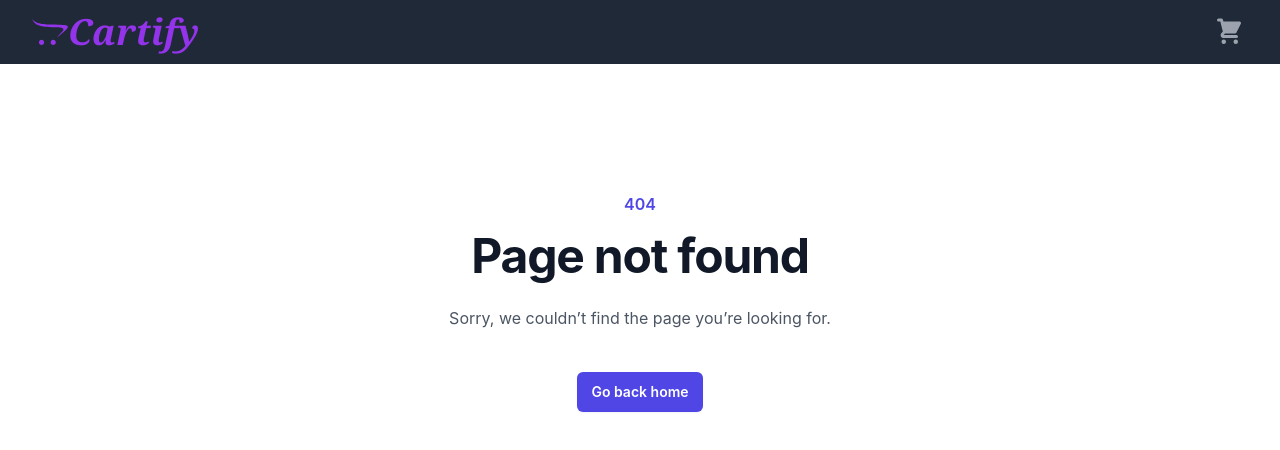
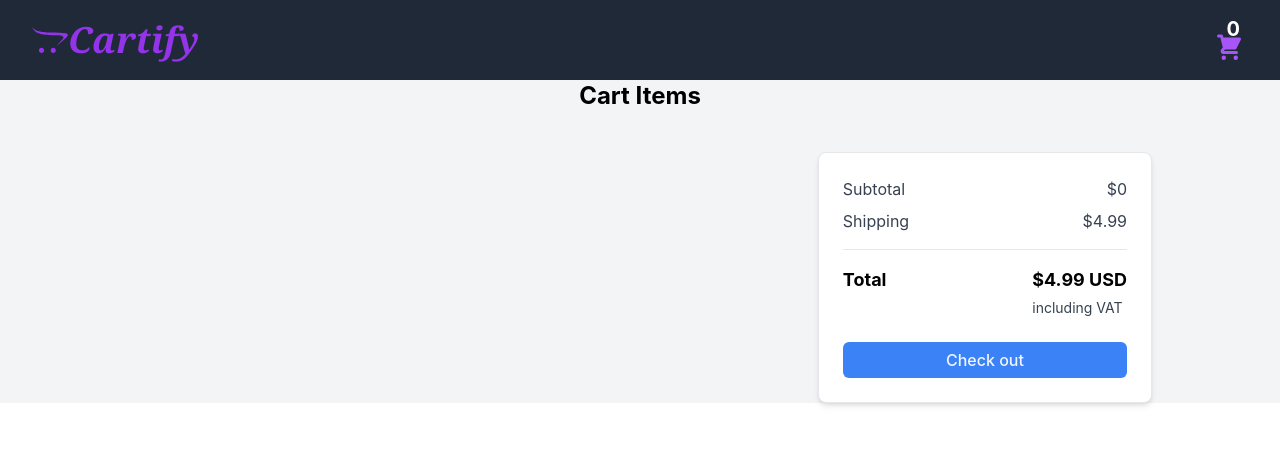
Before and after one commit to rahulbatra-19/Cartify, a React (Create React App) app: page /cart in a window 1280 px wide. Before the commit this address had no page. Shown: the top 450 px of the page. Built offline with nearby package versions, Linux system fonts and the light colour scheme.

Commit message:
Added Cart component

```diff
--- a/src/actions/index.js
+++ b/src/actions/index.js
@@ -3,7 +3,8 @@ export const FETCH_PRODUCTS = "FETCH_PRODUCTS";
 export const FETCH_PRODUCT = "FETCH_PRODUCT";
 export const SORT_PRODUCTSINSC = "SORT_PRODUCTSINSC";
 export const SORT_PRODUCTSDESC = "SORT_PRODUCTSDESC";
-
+export const ADD_TO_CART = "ADD_TO_CART";
+export const REMOVE_FROM_CART = "REMOVE_FROM_CART";
 export function fetchProducts(category) {
   const url = "https://excommerce-products.onrender.com/products";
   return function (dispatch) {
@@ -26,23 +27,19 @@ export function fetchProducts(category) {
   };
 }
 
-// export function fetchProduct(product) {
-//   const url = `https://excommerce-products.onrender.com/products/${id}`;
-//   return function (disptach) {
-//     axios
-//       .get(url)
-//       .then((response) => {
-//         // Handle the response data
-//         let product = response.data;
-//         console.log("haha", product);
-//         disptach(fetchingProduct(product));
-//       })
-//       .catch((error) => {
-//         // Handle errors
-//         console.error("Error fetching data:", error);
-//       });
-//   };
-// }
+export function AddProductToCart(product) {
+  return {
+    type: ADD_TO_CART,
+    product,
+  };
+}
+
+export function RemoveProductFromCart(product) {
+  return {
+    type: REMOVE_FROM_CART,
+    product,
+  };
+}
 
 export function fetchProduct(product) {
   return {
--- a/src/components/App.js
+++ b/src/components/App.js
@@ -1,6 +1,6 @@
 import { Route, Routes } from "react-router-dom";
 import Navbar from "./Navbar";
-import { Home, Page404, ProductPage } from "../pages";
+import { Home, Page404, ProductPage, CartPage } from "../pages";
 import { Provider } from "react-redux"; // Import Provider
 
 function App(props) {
@@ -11,6 +11,7 @@ function App(props) {
         <Routes>
           <Route path="/" element={<Home />} />
           <Route path="/product/:id" element={<ProductPage />} />
+          <Route path="/cart" element={<CartPage />} />
           <Route path="*" element={<Page404 />} />
         </Routes>
       </div>
--- a/src/components/Navbar.js
+++ b/src/components/Navbar.js
@@ -1,28 +1,33 @@
 import { HiShoppingCart } from "react-icons/hi";
 import { FaOpencart } from "react-icons/fa";
 import { Link } from "react-router-dom";
-const Navbar = () => {
+import { connect } from "react-redux";
+const Navbar = (props) => {
+  const { cartProducts } = props;
+  const cartValue = cartProducts.length;
   return (
-    <nav className="bg-gray-800">
+    <nav className="bg-gray-800 h-20">
       <div className="mx-auto max-w-7xl px-2 sm:px-6 lg:px-8">
         <div className="relative flex h-16 items-center justify-between">
           <div className="flex flex-1 items-center justify-center sm:items-stretch sm:justify-start">
             <Link to={"/"}>
-              <div className="flex flex-shrink-0 items-center font-bold font-serif text-purple-600 text-4xl italic">
+              <div className="flex mt-4 flex-shrink-0 items-center font-bold font-serif text-purple-600 text-4xl italic">
                 <FaOpencart />
                 Cartify
               </div>
             </Link>
           </div>
           <div className="absolute inset-y-0 right-0 flex items-center pr-2 sm:static sm:inset-auto sm:ml-6 sm:pr-0">
-            <button
+            <Link
+              to={"cart"}
               type="button"
-              className="relative rounded-full bg-gray-800 p-1 text-gray-400 hover:text-white focus:outline-none focus:ring-2 focus:ring-white focus:ring-offset-2 focus:ring-offset-gray-800"
+              className=" relative rounded-full bg-gray-800 p-1 text-gray-400 hover:text-white focus:outline-none focus:ring-2 focus:ring-white focus:ring-offset-2 focus:ring-offset-gray-800"
             >
-              <span className="absolute -inset-1.5"></span>
-              <span className="sr-only">View notifications</span>
-              <HiShoppingCart className="text-3xl" />
-            </button>
+              <span className="cartCount top-4 text-xl text-white font-bold right-1 bg-transparent">
+                {cartValue}
+              </span>
+              <HiShoppingCart className="text-3xl mt-8 text-purple-500" />
+            </Link>
           </div>
         </div>
       </div>
@@ -30,4 +35,11 @@ const Navbar = () => {
   );
 };
 
-export default Navbar;
+const mapStateToProps = (state) => {
+  return {
+    cartProducts: state.cartProducts, // Assuming your state has a "products" property
+  };
+};
+
+// Connect the component to Redux and export it
+export default connect(mapStateToProps)(Navbar);
--- a/src/components/ProductCard.jsx
+++ b/src/components/ProductCard.jsx
@@ -1,14 +1,18 @@
 import { FaStar } from 'react-icons/fa';
 import { Navigate, redirect } from 'react-router-dom';
-import { fetchProduct } from '../actions';
+import { fetchProduct, AddProductToCart } from '../actions';
 import { useNavigate } from 'react-router-dom';
 const ProductCard = (props) => {
-  const { product } = props;
+  const { product, cartProducts } = props;
   const Navigate = useNavigate();
   const handleRedirect = () => {
 
     props.dispatch(fetchProduct(product));
     Navigate(`/product/${product.id}`);
+  }
+  const handleAddProductToCart = (e) => {
+    e.stopPropagation();
+    props.dispatch(AddProductToCart(product));
   }
   return (
     <li key={product.id} className=" border-solid p-5 border-b-2 justify-between gap-x-6 py-5" onClick={handleRedirect}>
@@ -19,8 +23,15 @@ const ProductCard = (props) => {
           <p className="mt-1  text-s leading-5 text-gray-500">{product.rating.rate}<FaStar className="inline text-yellow-400 mb-1" /> ({product.rating.count})</p>
           <p className="mt-5 text-sm h-fit md:mb-4 lg:mb-0 leading-6 text-gray-900">{product.description}</p>
           <div className="text-4xl justify-between font-bold lg:flex sm:inline  text-gray-900">
-          <span className="mt-7">${product.price}</span>
-          <button className="bg-gray-900 lg:mr-80  mt-5 text-white block rounded-md px-3 py-2 text-base font-medium ">Add to Cart</button>
+            <span className="mt-7">${product.price}</span>
+            {cartProducts.find(produc => produc.id === product.id)!== undefined ?
+              <button className="bg-gray-300 lg:mr-80  mt-5 text-white block rounded-md px-3 py-2 text-base font-medium "
+                onClick={(e) => {
+                    e.stopPropagation();
+                  }}>Added to Cart</button>
+              :
+              <button className="bg-gray-900 lg:mr-80  mt-5 text-white block rounded-md px-3 py-2 text-base font-medium " onClick={handleAddProductToCart}>Add to Cart</button>
+            }
           </div>
         </div>
       </div>
--- /dev/null
+++ b/src/pages/CartPage.js
@@ -0,0 +1,113 @@
+import { connect } from "react-redux";
+import { RemoveProductFromCart } from "../actions";
+
+const CartPage = (props) => {
+  const { cartProducts } = props;
+  let TotalPrice = 0;
+  cartProducts.map((product) => {
+    TotalPrice += product.price;
+  });
+  return (
+    <div className="h-fit bg-gray-100 ">
+      <h1 className="mb-10 text-center text-2xl font-bold">Cart Items</h1>
+      <div className="mx-auto max-w-5xl justify-center px-6 md:flex md:space-x-6 xl:px-0">
+        <div className="rounded-lg md:w-2/3">
+          {cartProducts.map((product) => (
+            <div
+              className="justify-between mb-6 rounded-lg bg-white p-6 shadow-md sm:flex sm:justify-start"
+              key={`product${product.id}`}
+            >
+              <img
+                src={product.image}
+                alt="product-image"
+                className="w-full rounded-lg sm:w-40"
+              />
+              <div className="sm:ml-4 sm:flex sm:w-full sm:justify-between">
+                <div className="mt-5 sm:mt-0">
+                  <h2 className="text-lg font-bold text-gray-900">
+                    {product.title}
+                  </h2>
+                </div>
+                <div className="mt-4 flex justify-between sm:space-y-32 sm:mt-0 sm:block sm:space-x-6">
+                  {/* <div className="flex items-center border-gray-100">
+                    <span className="cursor-pointer rounded-l bg-gray-100 py-1 px-3.5 duration-100 hover:bg-blue-500 hover:text-blue-50">
+                      {" "}
+                      -{" "}
+                    </span>
+                    <input
+                      className="h-8 w-8 border bg-white text-center text-xs outline-none"
+                      type="number"
+                      value="2"
+                      min="1"
+                    />
+                    <span className="cursor-pointer rounded-r bg-gray-100 py-1 px-3 duration-100 hover:bg-blue-500 hover:text-blue-50">
+                      {" "}
+                      +{" "}
+                    </span>
+                  </div> */}
+                  <div
+                    className="flex items-center justify-end space-x-4 "
+                    onClick={() => {
+                      props.dispatch(RemoveProductFromCart(product));
+                    }}
+                  >
+                    <svg
+                      xmlns="http://www.w3.org/2000/svg"
+                      fill="none"
+                      viewBox="0 0 24 24"
+                      stroke-width="1.5"
+                      stroke="currentColor"
+                      className="h-5 w-5 cursor-pointer duration-150 hover:text-red-500"
+                    >
+                      <path
+                        stroke-linecap="round"
+                        stroke-linejoin="round"
+                        d="M6 18L18 6M6 6l12 12"
+                      />
+                    </svg>
+                  </div>
+                  <p className="text-sm  font-bold justify-self-center">
+                    ${product.price}
+                  </p>
+                </div>
+              </div>
+            </div>
+          ))}
+        </div>
+        {/* <!-- Sub total --> */}
+        <div className="mt-6 h-full rounded-lg border bg-white p-6 shadow-md md:mt-0 md:w-1/3">
+          <div className="mb-2 flex justify-between">
+            <p className="text-gray-700">Subtotal</p>
+            <p className="text-gray-700">${TotalPrice}</p>
+          </div>
+          <div className="flex justify-between">
+            <p className="text-gray-700">Shipping</p>
+            <p className="text-gray-700">$4.99</p>
+          </div>
+          <hr className="my-4" />
+          <div className="flex justify-between">
+            <p className="text-lg font-bold">Total</p>
+            <div className="">
+              <p className="mb-1 text-lg font-bold">
+                ${(TotalPrice + 4.99).toFixed(2)} USD
+              </p>
+              <p className="text-sm text-gray-700">including VAT</p>
+            </div>
+          </div>
+          <button className="mt-6 w-full rounded-md bg-blue-500 py-1.5 font-medium text-blue-50 hover:bg-blue-600">
+            Check out
+          </button>
+        </div>
+      </div>
+    </div>
+  );
+};
+
+const mapStateToProps = (state) => {
+  return {
+    cartProducts: state.cartProducts,
+  };
+};
+
+// Connect the component to Redux and export it
+export default connect(mapStateToProps)(CartPage);
--- a/src/pages/Home.js
+++ b/src/pages/Home.js
@@ -50,7 +50,7 @@ class Home extends React.Component {
     // });
   };
   render() {
-    const { products } = this.props;
+    const { products, cartProducts } = this.props;
     const {
       sortClicked,
       showFilters,
@@ -179,7 +179,8 @@ class Home extends React.Component {
             </div>
           )}
           <main className=" px-2 sm:pxl-3 lg:pl-3">
-            <div className="flex items-baseline border-b border-gray-200 pb-6 pt-6 mr-6 justify-end">
+            <div className="flex items-baseline border-b border-gray-200 pb-6 pt-6 mr-6 justify-between">
+              <button className="rounded-full p-1 text-white bg-blue-700">Add Product +</button>
               <div className="flex">
                 <div className="relative inline-block text-left">
                   <div>
@@ -263,9 +264,7 @@ class Home extends React.Component {
                               sortClicked: !sortClicked,
                               sortSelected: !sortSelected,
                             });
-                            this.props.dispatch(
-                              sortProductsInsc(products)
-                            );
+                            this.props.dispatch(sortProductsInsc(products));
                           }}
                         >
                           Price: Low to High
@@ -281,9 +280,7 @@ class Home extends React.Component {
                               sortClicked: !sortClicked,
                               sortSelected: !sortSelected,
                             });
-                            this.props.dispatch(
-                              sortProductsDesc(products)
-                            );
+                            this.props.dispatch(sortProductsDesc(products));
                           }}
                         >
                           Price: High to Low
@@ -395,6 +392,7 @@ class Home extends React.Component {
                       product={product}
                       key={`product-${index}`}
                       dispatch={this.props.dispatch}
+                      cartProducts={cartProducts}
                     />
                   ))}
                 </ul>
@@ -409,7 +407,8 @@ class Home extends React.Component {
 
 const mapStateToProps = (state) => {
   return {
-    products: state.products, // Assuming your state has a "products" property
+    products: state.products,
+    cartProducts: state.cartProducts, // Assuming your state has a "products" property
   };
 };
 
--- a/src/pages/ProductPage.js
+++ b/src/pages/ProductPage.js
@@ -2,6 +2,7 @@ import React from "react";
 import Loader from "../components/Loader";
 // import { connect } from "react-redux";
 import { connect } from "react-redux";
+import { AddProductToCart } from "../actions";
 
 class ProductPage extends React.Component {
   constructor(props) {
@@ -13,17 +14,17 @@ class ProductPage extends React.Component {
   componentDidMount() {
     console.log("StatePRoduct", this.props);
   }
-  shouldComponentUpdate(nextProps, nextState) {
-    // Check the condition for re-rendering
-    return this.state.shouldUpdate !== nextState.shouldUpdate;
-  }
+  // shouldComponentUpdate(nextProps, nextState) {
+  //   // Check the condition for re-rendering
+  //   return this.state.shouldUpdate !== nextState.shouldUpdate;
+  // }
+  handleAddToCart = (e) => {
+    e.stopPropagation();
+    this.props.dispatch(AddProductToCart(this.props.product));
+  };
 
   render() {
-    const { product, loading } = this.props;
-    this.setState({
-      loadingComp: loading,
-    });
-    console.log("rendered", product);
+    const { product, cartProducts } = this.props;
     const rate = Math.round(product.rating.rate);
 
     return (
@@ -100,14 +101,23 @@ class ProductPage extends React.Component {
                 </div>
               </div>
 
-              <form class="mt-10">
+              {cartProducts.find((product) => product.id === product.id) ? (
                 <button
-                  type="submit"
+                  class="mt-10 flex w-full items-center justify-center rounded-md border border-transparent bg-yellow-400 px-8 py-3 text-base font-medium text-white hover:bg-yellow-500 focus:outline-none focus:ring-2 focus:bg-yellow-600 focus:ring-offset-2"
+                  onClick={(e) => {
+                    e.stopPropagation();
+                  }}
+                >
+                  Added to Cart
+                </button>
+              ) : (
+                <button
                   class="mt-10 flex w-full items-center justify-center rounded-md border border-transparent bg-indigo-600 px-8 py-3 text-base font-medium text-white hover:bg-indigo-700 focus:outline-none focus:ring-2 focus:ring-indigo-500 focus:ring-offset-2"
+                  onClick={this.handleAddToCart}
                 >
-                  Add to bag
+                  Add to cart
                 </button>
-              </form>
+              )}
             </div>
 
             <div class="py-10 lg:col-span-2 lg:col-start-1 lg:border-r lg:border-gray-200 lg:pb-16 lg:pr-8 lg:pt-6">
@@ -129,7 +139,8 @@ class ProductPage extends React.Component {
 
 const mapStateToProps = (state) => {
   return {
-    product: state.product, // Assuming your state has a "product" property
+    product: state.product,
+    cartProducts: state.cartProducts,
   };
 };
 
--- a/src/pages/index.js
+++ b/src/pages/index.js
@@ -1,7 +1,8 @@
 import Home from "./Home";
 import Page404 from "./Page404";
 import ProductPage from "./ProductPage";
+import CartPage from "./CartPage";
 
 export * from "./Home";
 
-export { Home, Page404, ProductPage };
+export { Home, Page404, ProductPage, CartPage };
--- a/src/reducers/index.js
+++ b/src/reducers/index.js
@@ -3,17 +3,19 @@ import {
   SORT_PRODUCTSINSC,
   SORT_PRODUCTSDESC,
   FETCH_PRODUCT,
+  ADD_TO_CART,
+  REMOVE_FROM_CART,
 } from "../actions";
 
 const initialProductsState = {
   product: {},
   products: [],
+  cartProducts: [],
   loading: true,
 };
 export default function products(state = initialProductsState, action) {
   switch (action.type) {
     case FETCH_PRODUCT:
-      console.log("haha2", action.product);
       return {
         ...state,
         product: action.product,
@@ -34,6 +36,19 @@ export default function products(state = initialProductsState, action) {
         ...state, // Make sure to copy the existing state
         products: action.products.sort((a, b) => b.price - a.price),
       };
+    case ADD_TO_CART:
+      return {
+        ...state,
+        cartProducts: [action.product, ...state.cartProducts],
+      };
+    case REMOVE_FROM_CART:
+      const filteredArray = state.cartProducts.filter(
+        (product) => product.id !== action.product.id
+      );
+      return {
+        ...state,
+        cartProducts: filteredArray,
+      };
     default:
       return state;
   }
--- a/src/styles/index.css
+++ b/src/styles/index.css
@@ -10,11 +10,29 @@ body {
   -moz-osx-font-smoothing: grayscale;
 }
 
-
+    @layer utilities {
+    input[type="number"]::-webkit-inner-spin-button,
+    input[type="number"]::-webkit-outer-spin-button {
+      -webkit-appearance: none;
+      margin: 0;
+    }
+  }
 code {
   font-family: source-code-pro, Menlo, Monaco, Consolas, 'Courier New',
     monospace;
 }
+
+   .cartIconContainer {
+        position: relative;
+    }
+    .cartCount {
+      border-radius: 50%;
+
+        padding: 2px 4px;
+        position : absolute;
+        /* right: 0; */
+        /* top:-4; */
+    }
 
 .loader {
         transform: rotateZ(45deg);
```
